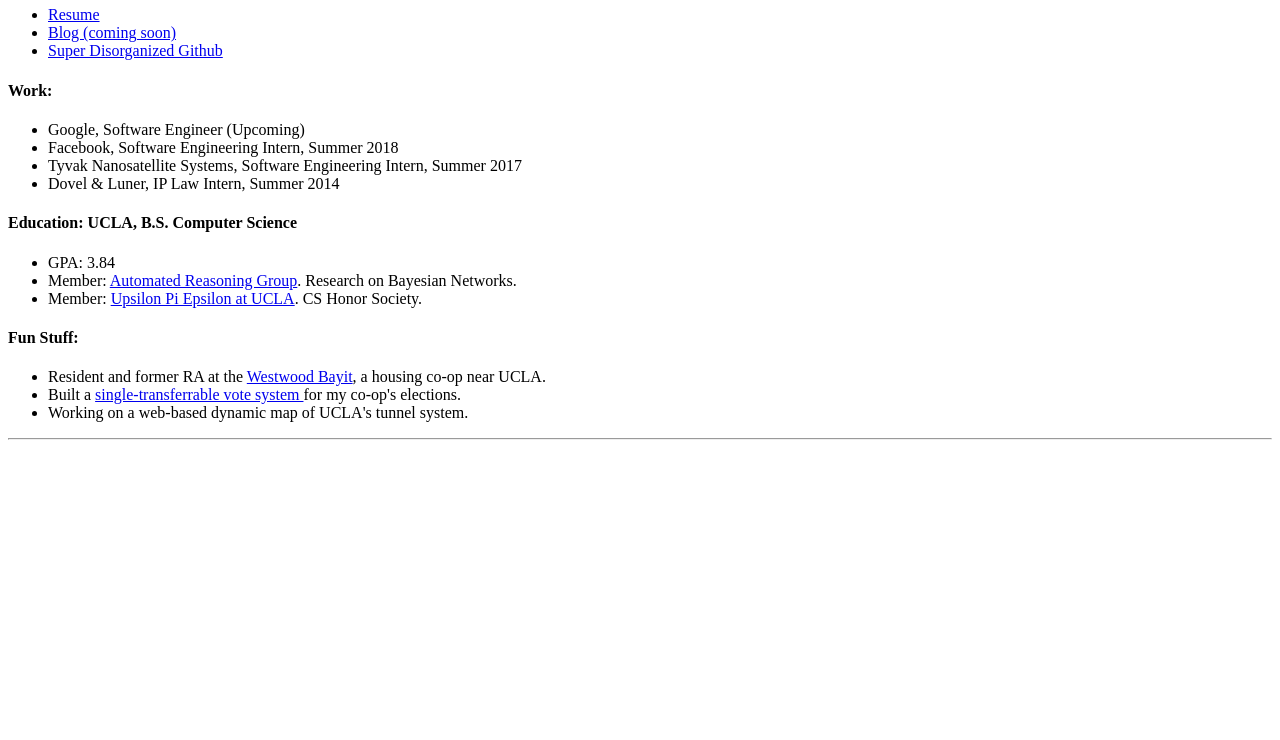
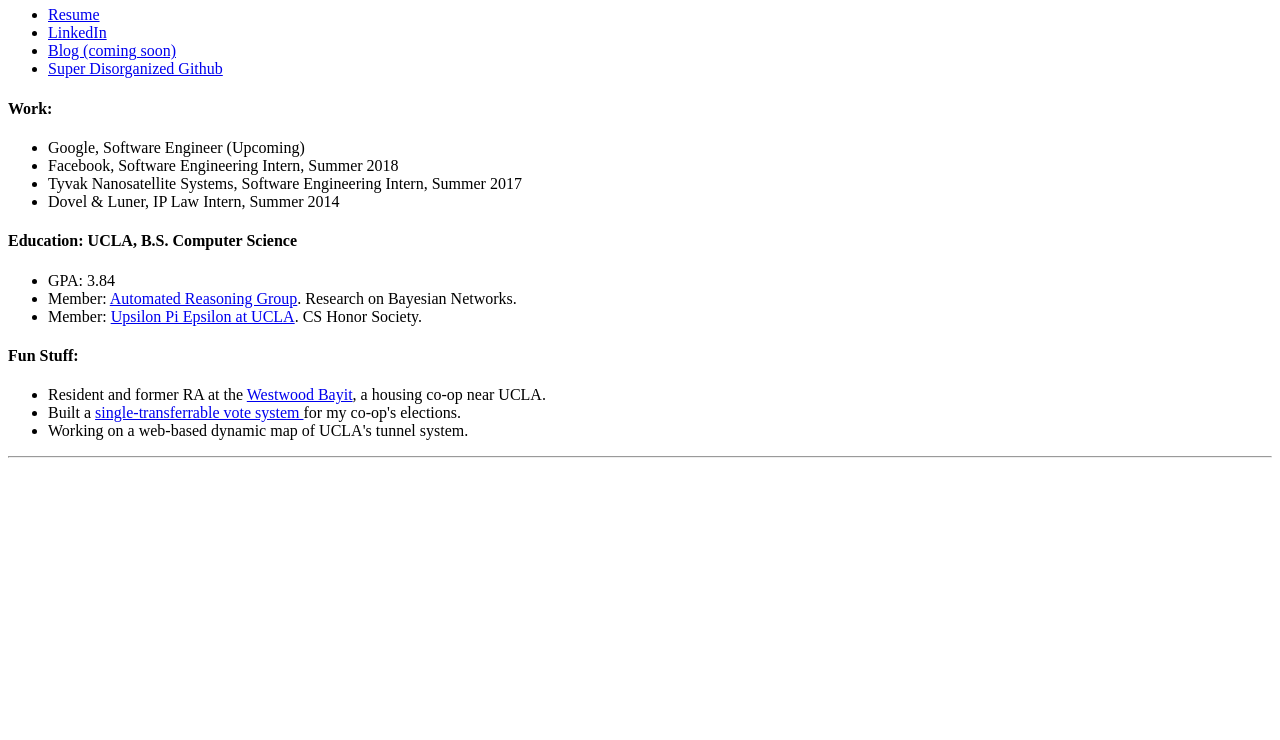
Before and after one commit to YaacovTarko/YaacovTarko, a plain HTML site: page index.html in a window 1280 px wide. Shown: the part 60-800 px from the top of the page. Drawn offline with Linux system fonts and the light colour scheme.

Commit message:
Updated resume and stuff

```diff
--- a/index.html
+++ b/index.html
@@ -15,6 +15,7 @@
 
 <ul>
 <li><a href='Resume.pdf'>Resume</a></li>
+<li><a href='https://www.linkedin.com/in/yaacov-tarko/'>LinkedIn</a></li>
 <li><a href='#'>Blog (coming soon)</a></li>
 <li><a href='https://github.com/YaacovTarko'>Super Disorganized Github</a></li>
 </ul>
```
